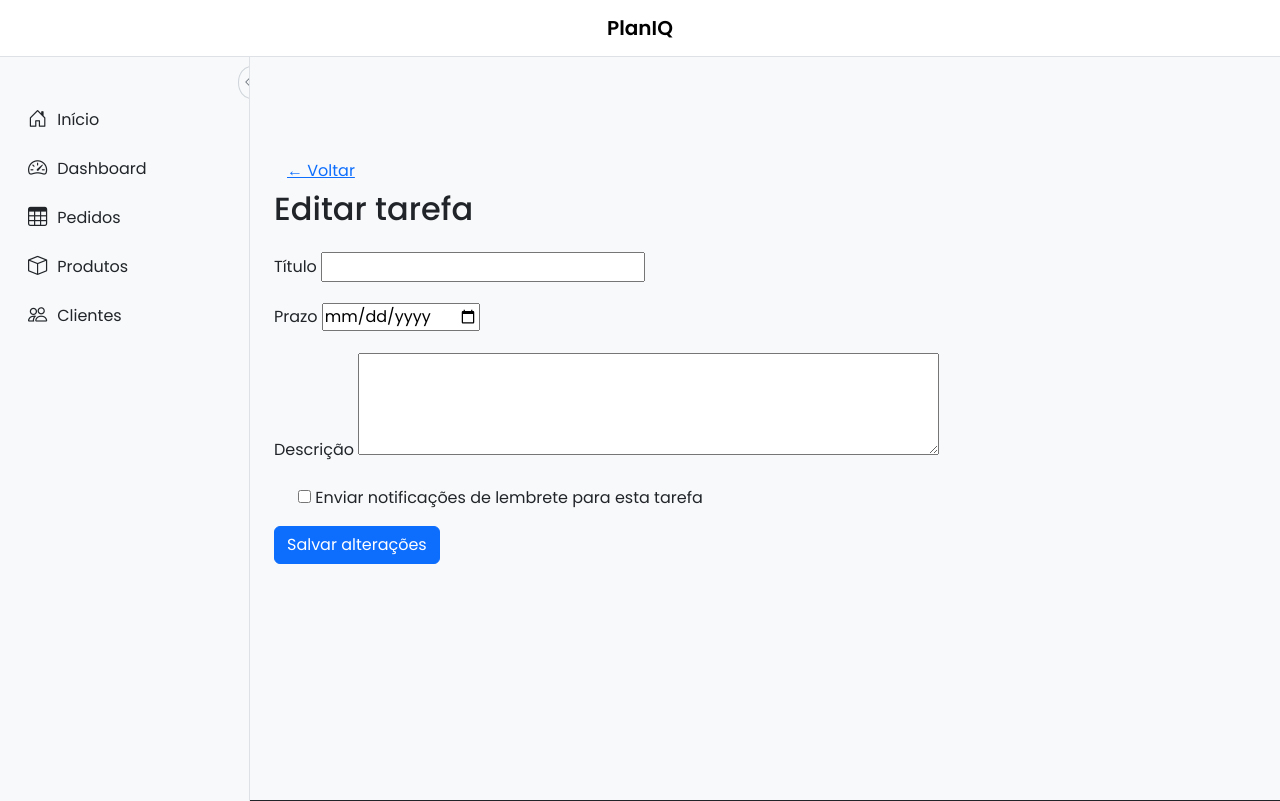
After one commit to saramonalisa/planIQ, a Django app: template templates/editar_tarefa.html in a window 1280 px wide. The commit adds this page. Shown: the top 801 px of the page. Run offline with Django 5.2, Linux system fonts and the light colour scheme; the template is opened without the code that fills it: values that come from a table or form of the project are taken from there, others are empty.

Commit message:
editar e criar nova tarefa

```diff
--- a/app/forms.py
+++ b/app/forms.py
@@ -0,0 +1,11 @@
+from django import forms
+from .models import Tarefa
+
+class TarefaForm(forms.ModelForm):
+    class Meta:
+        model = Tarefa
+        fields = ['titulo', 'descricao', 'prazo', 'concluida']
+        widgets = {
+            'prazo': forms.DateInput(attrs={'type': 'date'}),
+            'descricao': forms.Textarea(attrs={'rows': 4}),
+        }
--- a/app/models.py
+++ b/app/models.py
@@ -1,4 +1,5 @@
 from django.db import models
+from django.utils import timezone
 
 class Tarefa(models.Model):
     titulo = models.CharField(max_length=200)
@@ -8,3 +9,9 @@ class Tarefa(models.Model):
     prazo = models.DateField(blank=True, null=True)
     def __str__(self):
         return self.titulo
+    @property
+    def atrasada(self):
+        from django.utils import timezone
+        if self.prazo and not self.concluida:
+            return timezone.now().date() > self.prazo and not self.concluida
+        return False
--- a/app/views.py
+++ b/app/views.py
@@ -19,3 +19,9 @@ def inicio(request):
 
 def login(request):
     return render(request, "login.html")
+
+def editar_tarefa(request):
+    return render(request, "editar_tarefa.html")
+
+def nova_tarefa(request):
+    return render(request, "nova_tarefa.html")
--- a/templates/base.html
+++ b/templates/base.html
@@ -5,6 +5,7 @@
     <meta charset="utf-8" />
     <title>{% block title %}PlanIQ{% endblock %}</title>
     <meta name="viewport" content="width=device-width, initial-scale=1" />
+    <link rel="stylesheet" href="{% static 'css/sidebar.css' %}"
 
     <!-- Bootstrap -->
     <link href="https://cdn.jsdelivr.net/npm/bootstrap@5.3.8/dist/css/bootstrap.min.css" rel="stylesheet">
--- /dev/null
+++ b/templates/editar_tarefa.html
@@ -0,0 +1,47 @@
+{% extends "base.html" %}
+{% load static %}
+{% load form_tags %}
+
+{% block content %}
+<div class="container mt-5">
+    <a href="{% url 'lista_tarefas' %}" class="btn btn-link">&larr; Voltar</a>
+
+    <h2 class="mb-4">Editar tarefa</h2>
+
+    <form method="POST" novalidate>
+        {% csrf_token %}
+        <div class="mb-3">
+            <label for="{{ form.titulo.id_for_label }}" class="form-label">Título</label>
+            {{ form.titulo|add_class:"form-control" }}
+            {% if form.titulo.errors %}
+                <div class="text-danger small">{{ form.titulo.errors.0 }}</div>
+            {% endif %}
+        </div>
+
+        <div class="mb-3">
+            <label for="{{ form.prazo.id_for_label }}" class="form-label">Prazo</label>
+            {{ form.prazo|add_class:"form-control" }}
+            {% if form.prazo.errors %}
+                <div class="text-danger small">{{ form.prazo.errors.0 }}</div>
+            {% endif %}
+        </div>
+
+        <div class="mb-3">
+            <label for="{{ form.descricao.id_for_label }}" class="form-label">Descrição</label>
+            {{ form.descricao|add_class:"form-control" }}
+            {% if form.descricao.errors %}
+                <div class="text-danger small">{{ form.descricao.errors.0 }}</div>
+            {% endif %}
+        </div>
+
+        <div class="form-check mb-3">
+            {{ form.concluida|add_class:"form-check-input" }}
+            <label class="form-check-label" for="{{ form.concluida.id_for_label }}">
+                Enviar notificações de lembrete para esta tarefa
+            </label>
+        </div>
+
+        <button type="submit" class="btn btn-primary">Salvar alterações</button>
+    </form>
+</div>
+{% endblock %}
```
Also changed, not shown: templates/nova_tarefa.html (added, +47 -0 lines).
